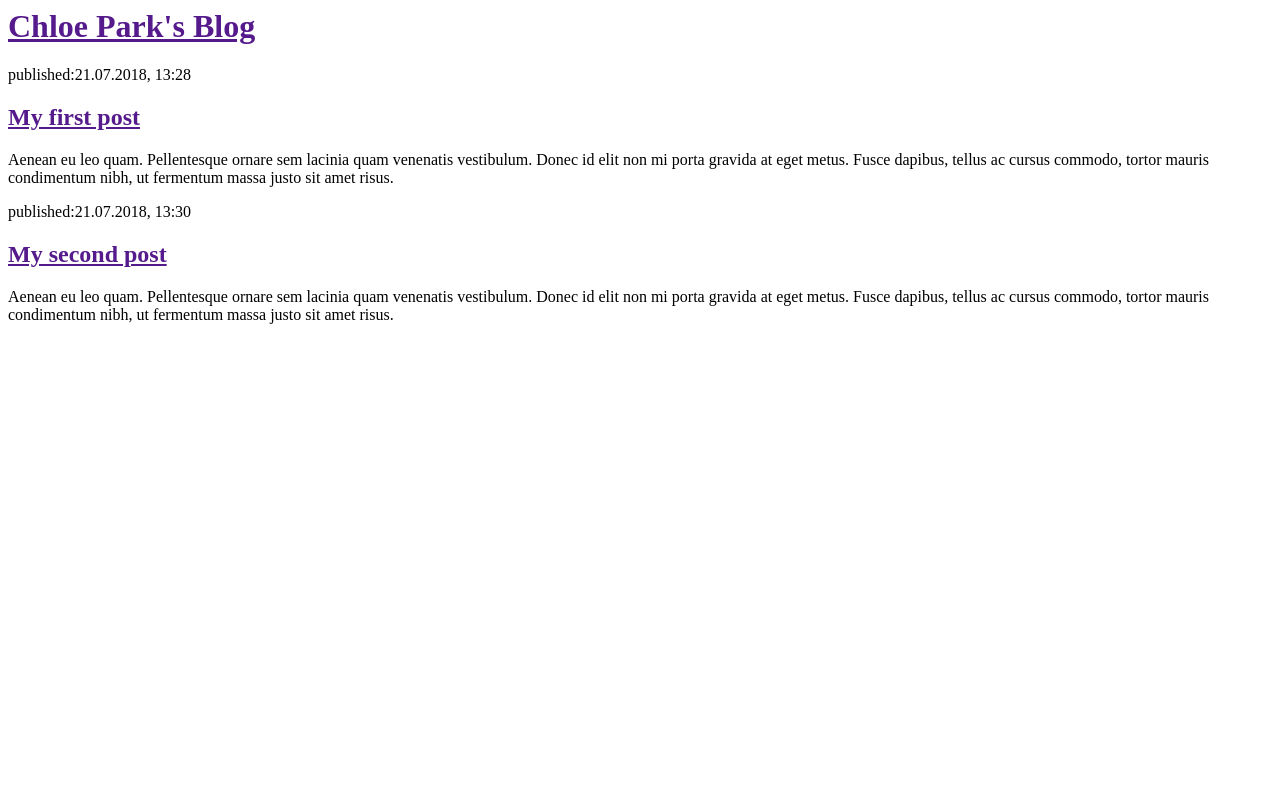
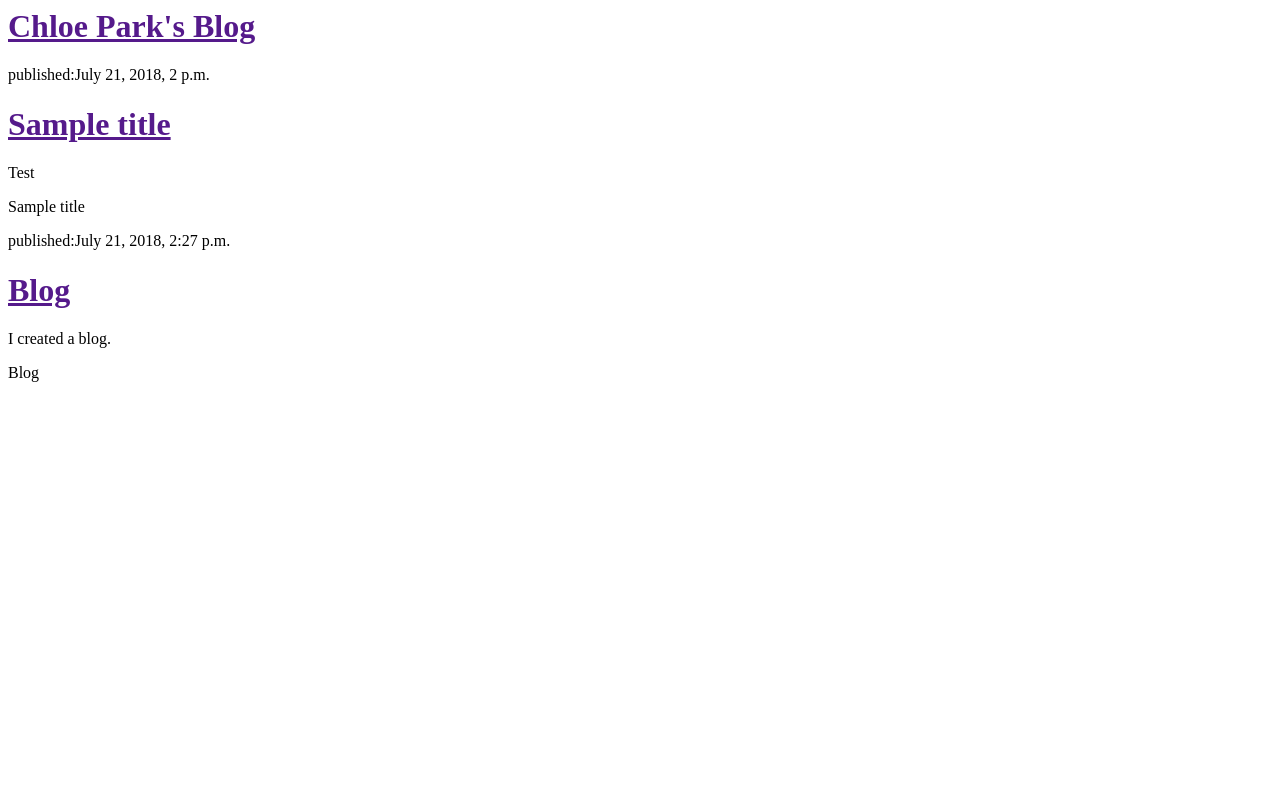
Before and after one commit to ChloePark85/my-first-blog, a Django app: page / in a window 1280 px wide. Run offline with Django 3.2, Linux system fonts and the light colour scheme; data comes from the database, SQL or seed files in the repository; both versions use the stored data as it was after the commit.

Commit message:
데이터베이스에서 포스트를 표시하도록 템플릿 변경

```diff
--- a/blog/templates/blog/post_list.html
+++ b/blog/templates/blog/post_list.html
@@ -6,16 +6,13 @@
         <div>
             <h1><a href="">Chloe Park's Blog</a></h1>
         </div>
+        {% for post in posts %}
         <div>
-            <p>published:21.07.2018, 13:28</p>
-            <h2><a href="">My first post</a></h2>
-            <p>Aenean eu leo quam. Pellentesque ornare sem lacinia quam venenatis vestibulum. Donec id elit non mi porta gravida at eget metus. Fusce dapibus, tellus ac cursus commodo, tortor mauris condimentum nibh, ut fermentum massa justo sit amet risus.</p>
+            <p>published:{{ post.published_date }}</p>
+            <h1><a href="">{{ post.title }}</a></h1>
+            <p>{{ post.text|linebreaksbr }}</p>
         </div>
-
-        <div>
-            <p>published:21.07.2018, 13:30</p>
-            <h2><a href="">My second post</a></h2>
-            <p>Aenean eu leo quam. Pellentesque ornare sem lacinia quam venenatis vestibulum. Donec id elit non mi porta gravida at eget metus. Fusce dapibus, tellus ac cursus commodo, tortor mauris condimentum nibh, ut fermentum massa justo sit amet risus.</p>
-        </div>
+            {{ post }}
+        {% endfor %}
     </body>
 </html>
--- a/blog/views.py
+++ b/blog/views.py
@@ -1,4 +1,9 @@
 from django.shortcuts import render
+from django.utils import timezone
+from .models import Post
 
 def post_list(request):
-    return render(request, 'blog/post_list.html', {})
+    posts = Post.objects.filter(published_date__lte=timezone.now()).order_by('published_date')
+    return render(request, 'blog/post_list.html', {
+        'posts': posts
+    })
```
Also changed, not shown: db.sqlite3.
